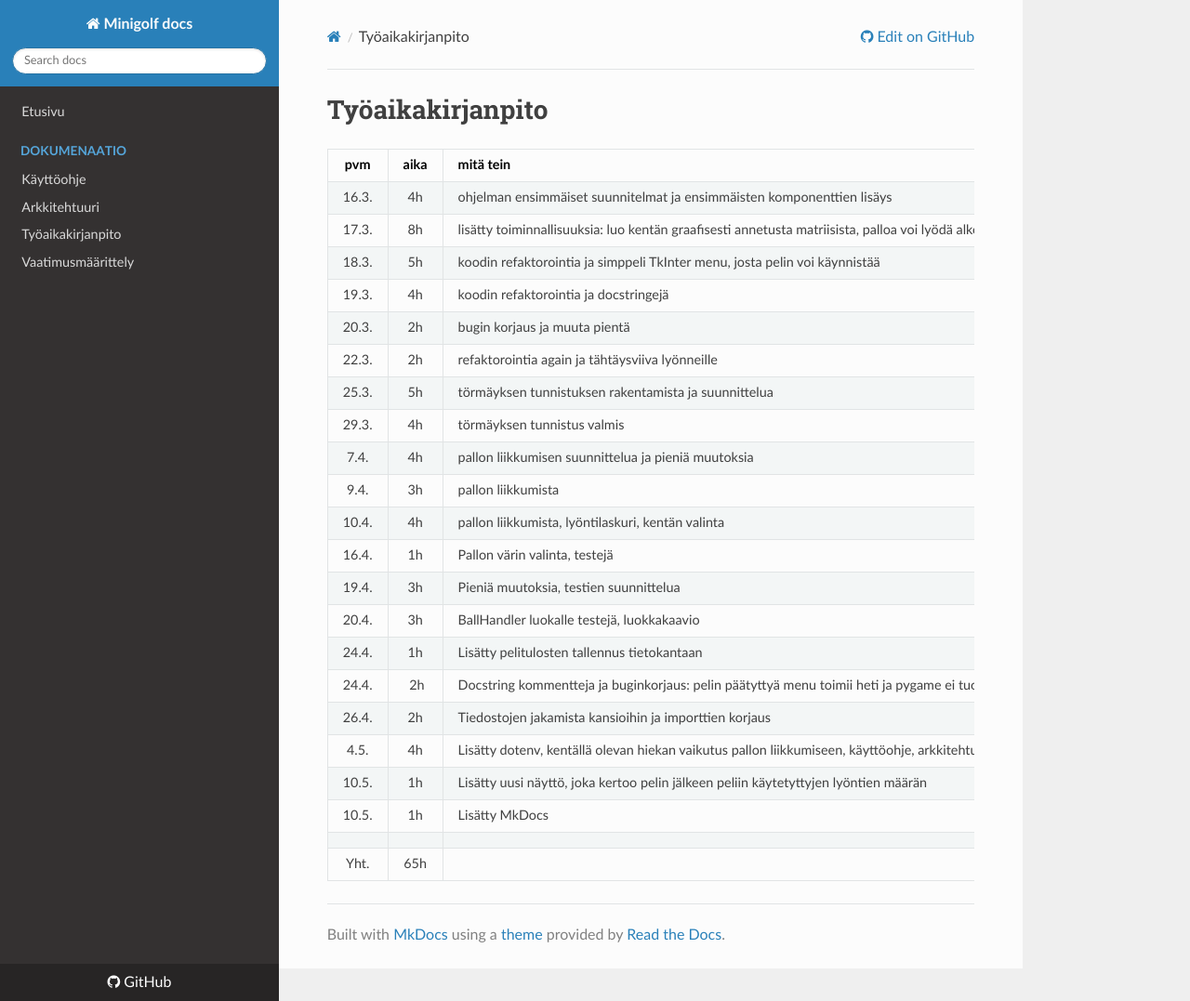
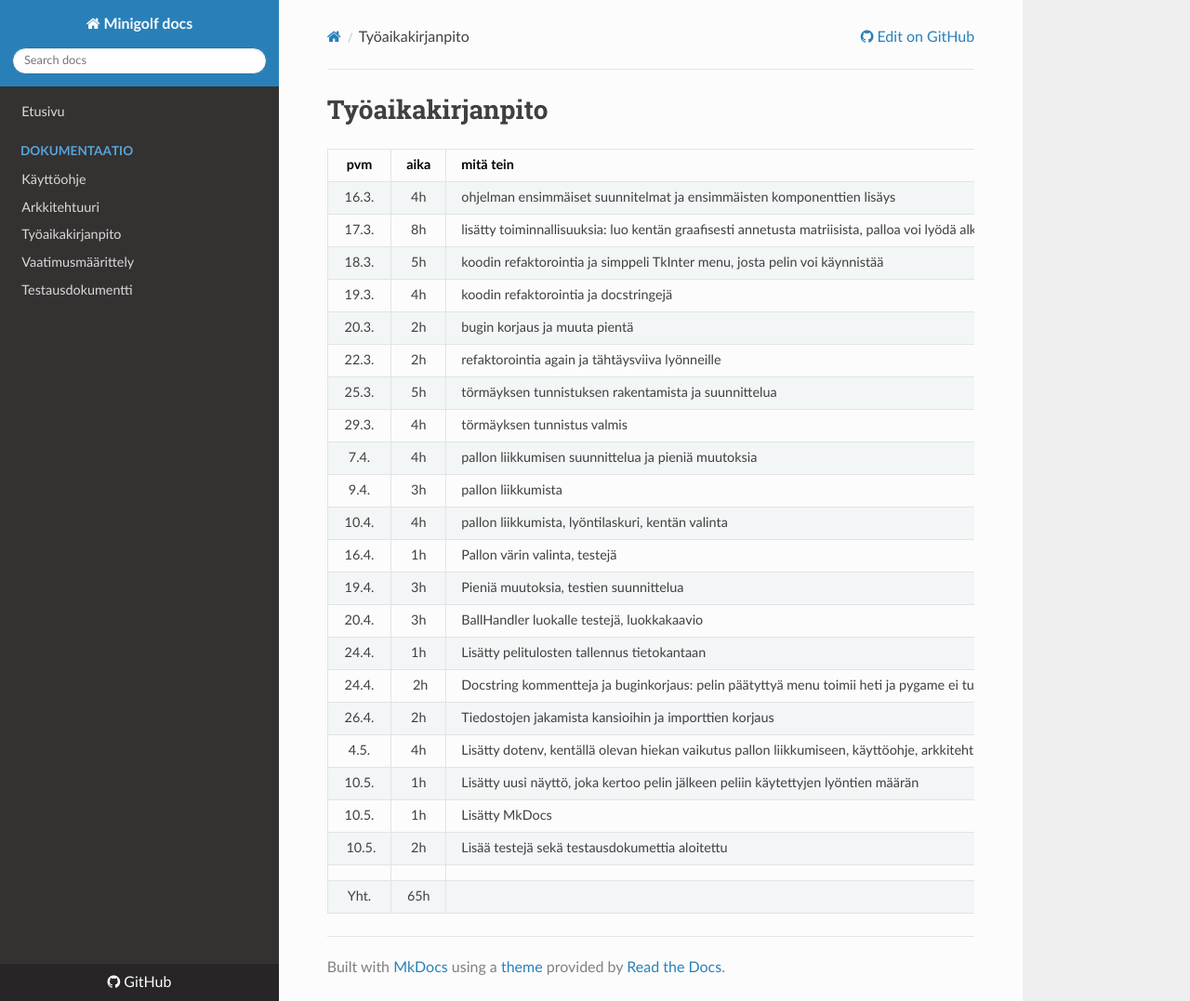
Before and after one commit to makeri89/Ohjelmistotekniikka, an MkDocs documentation site: the page built from dokumentaatio/tyoaikakirjanpito.md, in a window 1280 px wide and 1077 px high. Shown: the whole window at 93% size. Built offline with MkDocs 1.6.1, drawn with Linux system fonts in a browser that asks for light colours; nearby versions of some CDN libraries.

```diff
--- a/dokumentaatio/tyoaikakirjanpito.md
+++ b/dokumentaatio/tyoaikakirjanpito.md
@@ -1,26 +1,27 @@
 # Työaikakirjanpito
 
-|  pvm  | aika | mitä tein                                                                                                |
-| :---: | :--: | :------------------------------------------------------------------------------------------------------- |
-| 16.3. |  4h  | ohjelman ensimmäiset suunnitelmat ja ensimmäisten komponenttien lisäys                                   |
-| 17.3. |  8h  | lisätty toiminnallisuuksia: luo kentän graafisesti annetusta matriisista, palloa voi lyödä alkeellisesti |
-| 18.3. |  5h  | koodin refaktorointia ja simppeli TkInter menu, josta pelin voi käynnistää                               |
-| 19.3. |  4h  | koodin refaktorointia ja docstringejä                                                                    |
-| 20.3. |  2h  | bugin korjaus ja muuta pientä                                                                            |
-| 22.3. |  2h  | refaktorointia again ja tähtäysviiva lyönneille                                                          |
-| 25.3. |  5h  | törmäyksen tunnistuksen rakentamista ja suunnittelua                                                     |
-| 29.3. |  4h  | törmäyksen tunnistus valmis                                                                              |
-| 7.4.  |  4h  | pallon liikkumisen suunnittelua ja pieniä muutoksia                                                      |
-| 9.4.  |  3h  | pallon liikkumista                                                                                       |
-| 10.4. |  4h  | pallon liikkumista, lyöntilaskuri, kentän valinta                                                        |
-| 16.4. |  1h  | Pallon värin valinta, testejä                                                                            |
-| 19.4. |  3h  | Pieniä muutoksia, testien suunnittelua                                                                   |
-| 20.4. |  3h  | BallHandler luokalle testejä, luokkakaavio                                                               |
-| 24.4. |  1h  | Lisätty pelitulosten tallennus tietokantaan                                                              |
-| 24.4. |  2h  | Docstring kommentteja ja buginkorjaus: pelin päätyttyä menu toimii heti ja pygame ei tuota virhettä      |
-| 26.4. |  2h  | Tiedostojen jakamista kansioihin ja importtien korjaus                                                   |
-| 4.5.  |  4h  | Lisätty dotenv, kentällä olevan hiekan vaikutus pallon liikkumiseen, käyttöohje, arkkitehtuurikuvausta   |
-| 10.5. |  1h  | Lisätty uusi näyttö, joka kertoo pelin jälkeen peliin käytetyttyjen lyöntien määrän                      |
-| 10.5. |  1h  | Lisätty MkDocs                                                                                           |
-|       |      |                                                                                                          |
-| Yht.  | 65h  |                                                                                                          |
+|  pvm   | aika | mitä tein                                                                                                |
+| :----: | :--: | :------------------------------------------------------------------------------------------------------- |
+| 16.3.  |  4h  | ohjelman ensimmäiset suunnitelmat ja ensimmäisten komponenttien lisäys                                   |
+| 17.3.  |  8h  | lisätty toiminnallisuuksia: luo kentän graafisesti annetusta matriisista, palloa voi lyödä alkeellisesti |
+| 18.3.  |  5h  | koodin refaktorointia ja simppeli TkInter menu, josta pelin voi käynnistää                               |
+| 19.3.  |  4h  | koodin refaktorointia ja docstringejä                                                                    |
+| 20.3.  |  2h  | bugin korjaus ja muuta pientä                                                                            |
+| 22.3.  |  2h  | refaktorointia again ja tähtäysviiva lyönneille                                                          |
+| 25.3.  |  5h  | törmäyksen tunnistuksen rakentamista ja suunnittelua                                                     |
+| 29.3.  |  4h  | törmäyksen tunnistus valmis                                                                              |
+|  7.4.  |  4h  | pallon liikkumisen suunnittelua ja pieniä muutoksia                                                      |
+|  9.4.  |  3h  | pallon liikkumista                                                                                       |
+| 10.4.  |  4h  | pallon liikkumista, lyöntilaskuri, kentän valinta                                                        |
+| 16.4.  |  1h  | Pallon värin valinta, testejä                                                                            |
+| 19.4.  |  3h  | Pieniä muutoksia, testien suunnittelua                                                                   |
+| 20.4.  |  3h  | BallHandler luokalle testejä, luokkakaavio                                                               |
+| 24.4.  |  1h  | Lisätty pelitulosten tallennus tietokantaan                                                              |
+| 24.4.  |  2h  | Docstring kommentteja ja buginkorjaus: pelin päätyttyä menu toimii heti ja pygame ei tuota virhettä      |
+| 26.4.  |  2h  | Tiedostojen jakamista kansioihin ja importtien korjaus                                                   |
+|  4.5.  |  4h  | Lisätty dotenv, kentällä olevan hiekan vaikutus pallon liikkumiseen, käyttöohje, arkkitehtuurikuvausta   |
+| 10.5.  |  1h  | Lisätty uusi näyttö, joka kertoo pelin jälkeen peliin käytettyjen lyöntien määrän                        |
+| 10.5.  |  1h  | Lisätty MkDocs                                                                                           |
+|  10.5. |  2h  | Lisää testejä sekä testausdokumettia aloitettu                                                           |
+|        |      |                                                                                                          |
+|  Yht.  | 65h  |                                                                                                          |
--- a/mkdocs.yml
+++ b/mkdocs.yml
@@ -1,11 +1,12 @@
 site_name: Minigolf docs
 nav:
     - Etusivu: index.md
-    - Dokumenaatio:
+    - Dokumentaatio:
       - Käyttöohje: kayttoohje
       - Arkkitehtuuri: arkkitehtuuri
       - Työaikakirjanpito: tyoaikakirjanpito
       - Vaatimusmäärittely: vaatimusmaarittely
+      - Testausdokumentti: testaus
 repo_url: https://github.com/makeri89/Ohjelmistotekniikka
 theme: readthedocs
 docs_dir: dokumentaatio
```
Also changed, not shown: README.md (+1 -0 lines), dokumentaatio/index.md (+1 -0 lines), dokumentaatio/testaus.md (added, +31 -0 lines), 4 other files.
